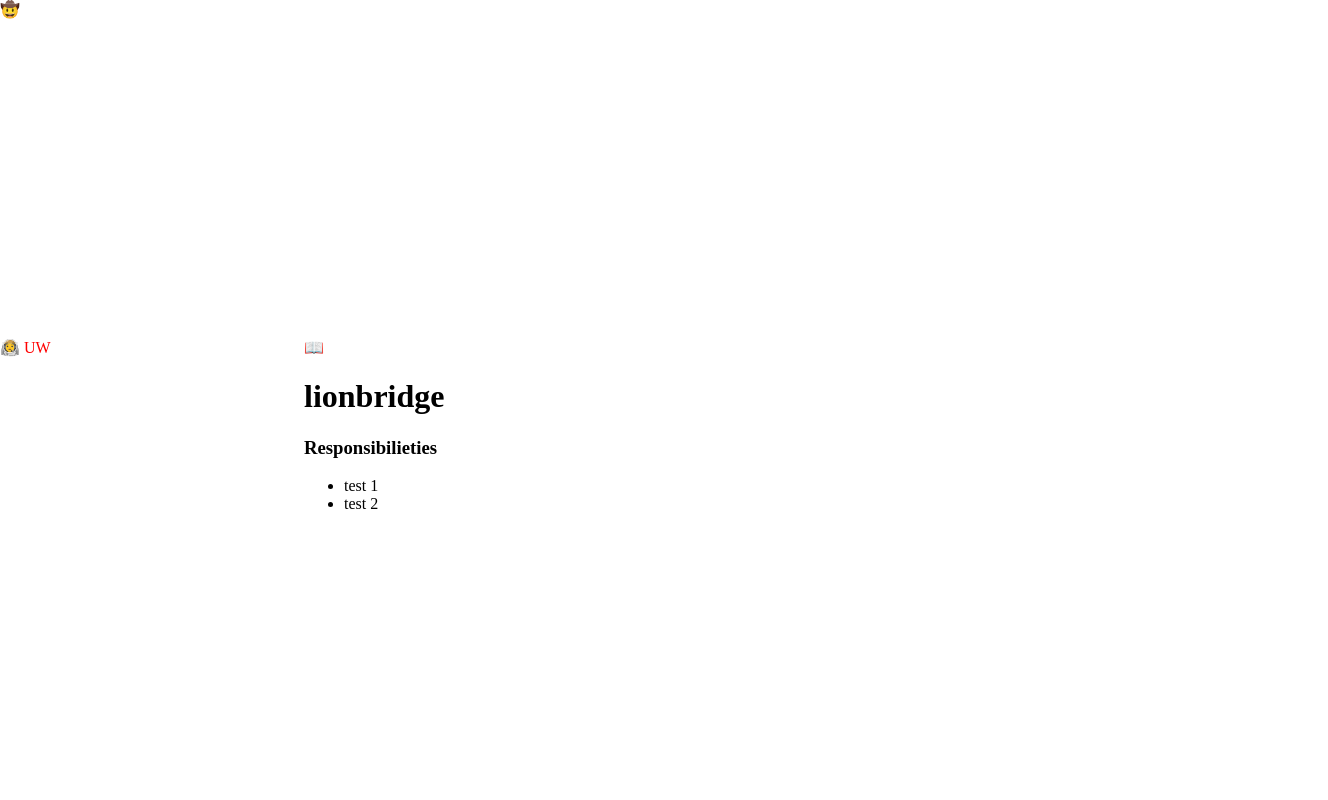
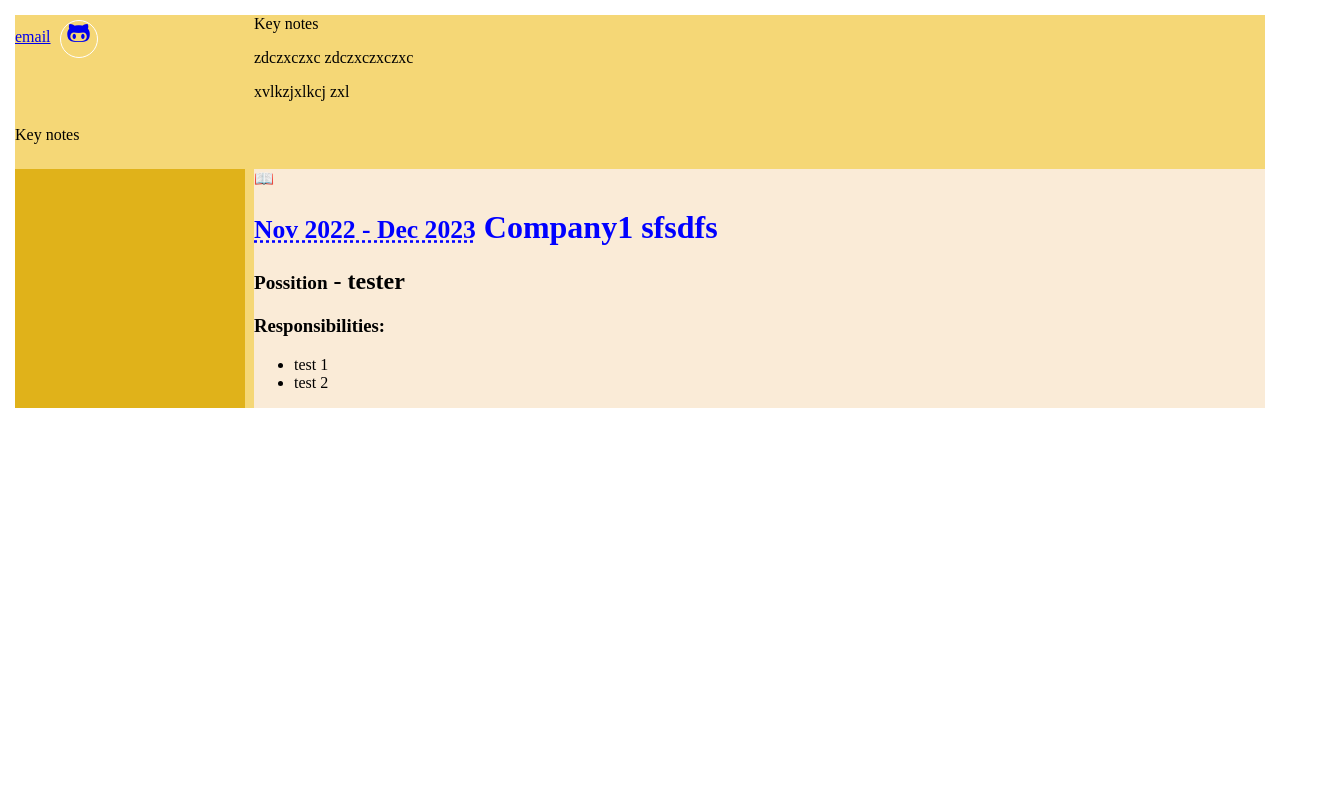
Before and after one commit to kkolsut/resume, a plain HTML site: page index.html in a window 1280 px wide. Shown: the whole page, 1328 px wide, since content can reach past the window. Drawn offline with Linux system fonts and the light colour scheme.

Commit message:
layout try

```diff
--- a/index.html
+++ b/index.html
@@ -4,6 +4,7 @@
     <meta charset="UTF-8">
     <meta name="viewport" content="width=device-width, initial-scale=1.0">
     <link rel="stylesheet" href="./style.css">
+    <link rel="stylesheet" href="https://use.fontawesome.com/releases/v5.0.13/css/all.css" integrity="sha384-DNOHZ68U8hZfKXOrtjWvjxusGo9WQnrNx2sqG0tfsghAvtVlRW3tvkXWZh58N9jp" crossorigin="anonymous">
     <title>Krzysztof Kołsut Resume</title>
 </head>
 <body>
@@ -11,20 +12,76 @@
 
     </header>
     <div class="container">
-        <div class="left-menu">🤠</div>
-        <div class="main-items"></div>
-            <div class="education">👨‍🚀 UW</div>
-            <div class="expierince">📖
-                <h1>lionbridge </h1>
-                <h3>Responsibilieties</h3>
+        <div class="image">
+            <img scr="./images/svg/email-svgrepo-com.svg"><a href="mailto:kkolsut@gmail.com">email</a>
+
+            <a href="https://github.com/kkolsut" target="_blank">
+                <i class="fab fa-github-alt"></i>
+
+      </a>
+        </div>
+        <div class="summary">Key notes
+            <p>
+            zdczxczxc
+            zdczxczxczxc
+            </p>
+            <p>
+            xvlkzjxlkcj
+            zxl
+            </p>
+        </div>
+        <div class="main-items">Key notes
+
+            </p>
+        </div>
+        <div class="list"> </div>
+        <div class="expierince">📖
+                <h1 class="company"> <span class="dates">Nov 2022 - Dec 2023</span> Company1 sfsdfs</h1>
+                <h2><span class="possition">Possition</span> - tester</h2>
+                <h3>Responsibilities:</h3>
+
                 <ul>
                     <li>test 1</li>
                     <li> test 2</li>
                 </ul>
 
             </div>
+        <!-- <div class="skills">skills
+            Testing
+            <ul>
+                <li>test</li>
+                <li>test</li>
+                <li>test</li>
+                <li>test</li>
+                <li>test</li>
+            </ul>
+            Programmin
+            <ul>
+                <li>Java</li>
+                <li>JavaScript</li>
+                <li>C/C++</li>
+                <li>Java</li>
+                <li>Java</li>
+                <li>Java</li>
+            </ul>
+
 
         </div>
+            <div class="education">👨‍🚀 UW</div>
+            <div class="expierince">📖
+                <h1 class="company"> <span class="dates">Nov 2022 - Dec 2023</span> Company1 sfsdfs</h1>
+                <h2><span class="possition">Possition</span> - tester</h2>
+                <h3>Responsibilities:</h3>
+
+                <ul>
+                    <li>test 1</li>
+                    <li> test 2</li>
+                </ul>
+
+            </div>
+        </div> -->
+
+</div>
   </div>
 </body>
 </html>
--- a/style.css
+++ b/style.css
@@ -1,20 +1,67 @@
 body {
-    padding: 0;
-    margin: 0;
+
+    /* display: flex;  */
+    justify-content: left;
+    align-items: center;
+    /* width: 800px; */
+    height: 100%;
+    margin: 5px;
+    padding: 10px;
   }
 
   .container {
-    height: 100vh;
+    background-color: #f5d776;
+    /* width: 748px; */
     display: grid;
-    gap: 3rem;
-    grid-template-columns: 20% 80%;
-    /* grid-template-rows: 1fr 1fr; */
+    grid-template-columns: 230px auto;
+    /* grid-template-rows: 414px 130px 155px 20px; */
+    gap: 9px;
+  }
+  .list{
+    background-color: #e0b21a;
+    display: grid;
+    grid-template-columns: 200px auto;
+    /* grid-template-rows: 414px 130px 155px 20px; */
+    gap: 9px;
   }
   .left-menu {
     display: grid;
     gap: 2rem;
   }
+  .skills {
+    /* grid-column: 1;
+    grid-row: 2 / span 2; */
+
+  }
+
+  .main-items {
+    grid-column: 1 / span 2;
+  }
 
   .education {
     color: red;
   }
+  .company{
+    color: blue;
+  }
+  .dates {
+    text-decoration: underline dotted;
+    font-size: 80%;
+  }
+  .possition{
+    font-size: 80%;
+  }
+  .expierince
+  {
+    background-color:antiquewhite;
+  }
+  .fab {
+    border: 1px solid white;
+    border-radius: 50%;
+    font-size: 1.5em;
+    width: 1.5em;
+    height: 1.5em;
+    line-height: 1.5em;
+    margin: 5px;
+    text-align: center;
+  }
```
Also changed, not shown: images/svg/email-svgrepo-com.svg (added).
